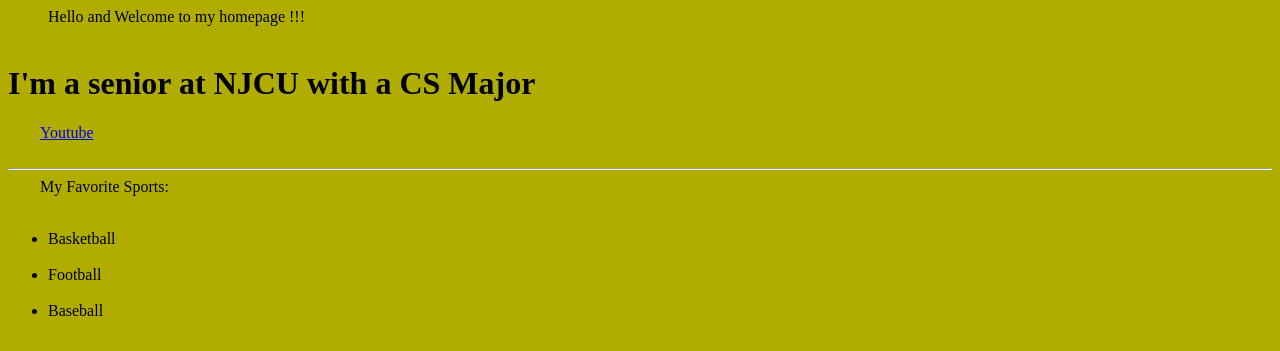
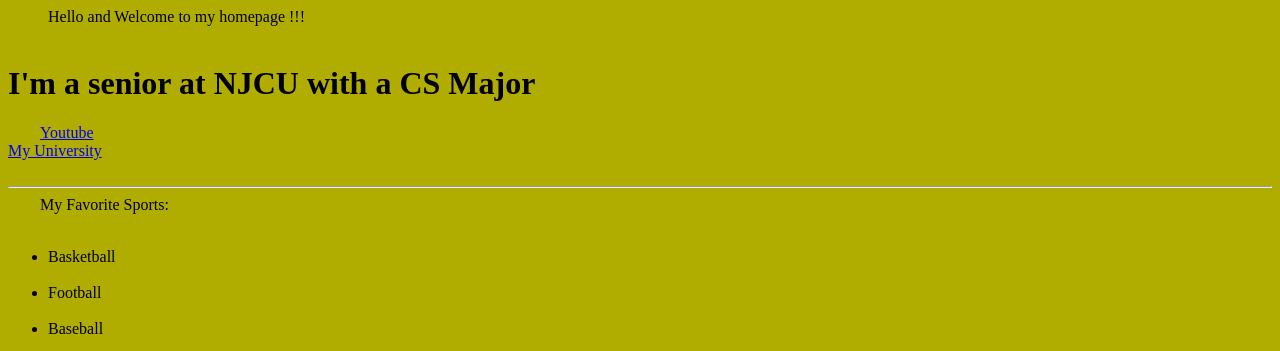
Before and after one commit to lgraham27/lgraham27, a plain HTML site: page Index.html in a window 1280 px wide. Shown: the top 351 px of the page. Drawn offline with Linux system fonts and the light colour scheme.

Commit message:
Update Index.html

```diff
--- a/Index.html
+++ b/Index.html
@@ -13,6 +13,7 @@ padding: 10px;
         Hello and Welcome to my homepage !!!<br>
         <h1> I'm a senior at NJCU with a CS Major</h1>
         <a href="https://youtube.com/@spectog27?si=vHUA-MnQ5fmTb996">Youtube</a><br>
+  <a href="myUniversity.html">My University</a><br>
         <hr>
         My Favorite Sports:
             <ul>
```
